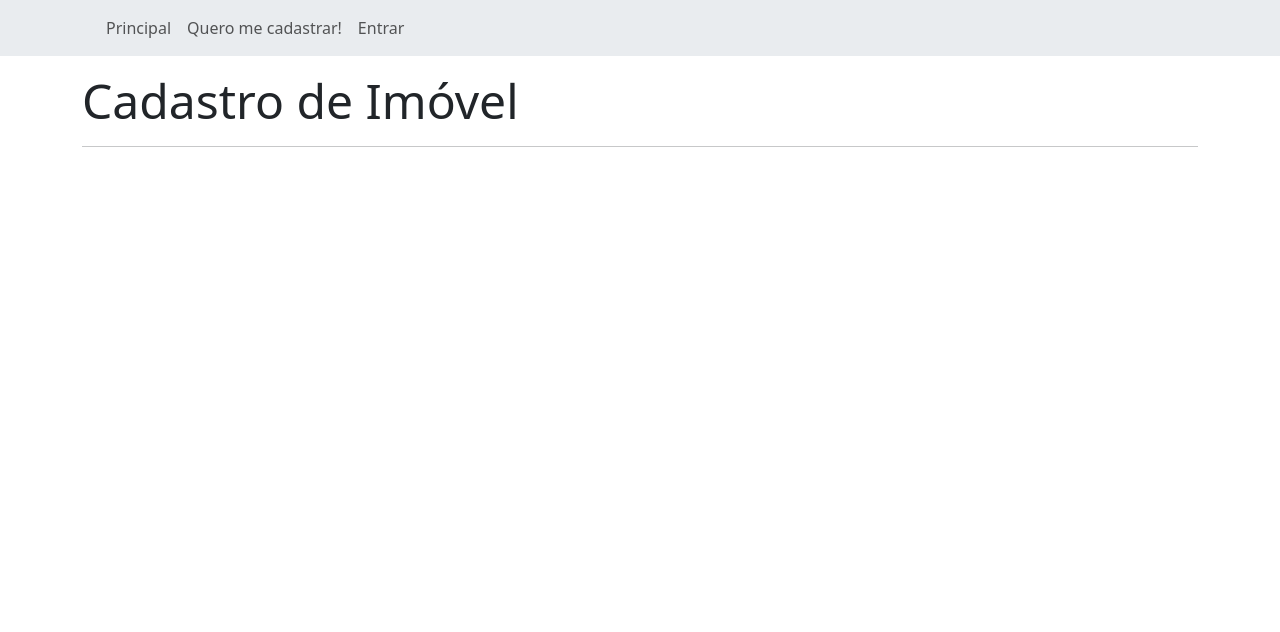
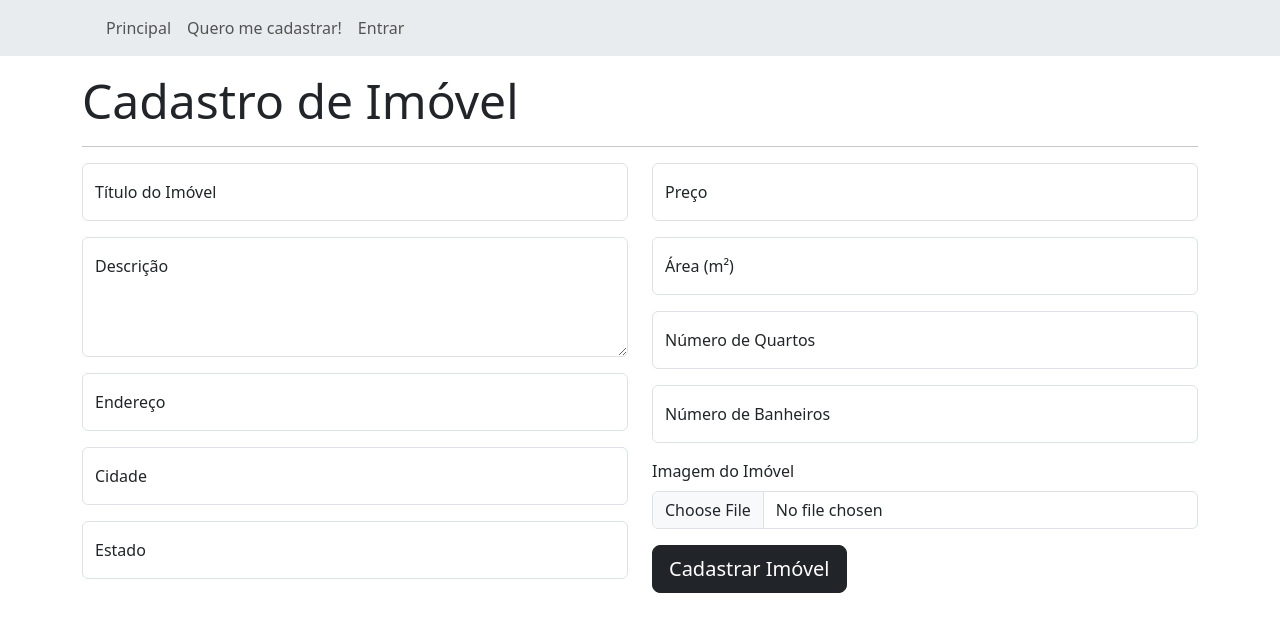
Before and after one commit to MirielleRosa/Imobi, a FastAPI app: template templates/cadastro_imovel.html in a window 1280 px wide. Shown: the top 632 px of the page. Run offline with FastAPI, Linux system fonts and the light colour scheme; the template is opened without the code that fills it, so the values that code supplies are empty; some libraries are stand-ins or nearby versions.

Commit message:
perfil e pagina imovel e cadastro de imovel com rotas funcionando

```diff
--- a/repositories/pessoa_repo.py
+++ b/repositories/pessoa_repo.py
@@ -45,7 +45,7 @@ class PessoaRepo:
             with obter_conexao() as conexao:
                 cursor = conexao.cursor()
                 tuplas = cursor.execute(SQL_OBTER_TODOS).fetchall()
-                pessoas = [pessoa(*t) for t in tuplas]
+                pessoas = [pessoas(*t) for t in tuplas]
                 return pessoas
         except sqlite3.Error as ex:
             print(ex)
@@ -125,7 +125,7 @@ class PessoaRepo:
                 tuplas = cursor.execute(
                     SQL_OBTER_BUSCA, (termo, termo, tamanho_pagina, offset)
                 ).fetchall()
-                pessoas = [pessoa(*t) for t in tuplas]
+                pessoas = [pessoas(*t) for t in tuplas]
                 return pessoas
         except sqlite3.Error as ex:
             print(ex)
--- a/templates/cadastro_imovel.html
+++ b/templates/cadastro_imovel.html
@@ -1,6 +1,57 @@
 {% extends "base.html" %}
-{% block subtitulo %}Perfil{% endblock %}
+{% block subtitulo %}Cadastro de Imóvel{% endblock %}
 {% block conteudo %}
 <h1 class="display-5"><b>Cadastro de Imóvel</b></h1>
 <hr>
+<form class="row json-form" method="post" action="/post_cadastro_imovel" enctype="multipart/form-data">
+    <div class="col-12 col-lg-6">
+        <div class="form-floating mb-3">
+            <input type="text" class="form-control" id="titulo" name="titulo" placeholder=" ">
+            <label for="titulo">Título do Imóvel</label>
+        </div>
+        <div class="form-floating mb-3">
+            <textarea id="descricao" class="form-control" style="height: 120px" name="descricao" placeholder=" "></textarea>
+            <label for="descricao">Descrição</label>
+        </div>
+        <div class="form-floating mb-3">
+            <input type="text" class="form-control" id="endereco" name="endereco" placeholder=" ">
+            <label for="endereco">Endereço</label>
+        </div>
+        <div class="form-floating mb-3">
+            <input type="text" class="form-control" id="cidade" name="cidade" placeholder=" ">
+            <label for="cidade">Cidade</label>
+        </div>
+        <div class="form-floating mb-3">
+            <input type="text" class="form-control" id="estado" name="estado" placeholder=" ">
+            <label for="estado">Estado</label>
+        </div>
+    </div>
+    <div class="col-12 col-lg-6">
+        <div class="form-floating mb-3">
+            <input type="number" class="form-control" id="preco" name="preco" placeholder=" ">
+            <label for="preco">Preço</label>
+        </div>
+        <div class="form-floating mb-3">
+            <input type="number" class="form-control" id="area" name="area" placeholder=" ">
+            <label for="area">Área (m²)</label>
+        </div>
+        <div class="form-floating mb-3">
+            <input type="number" class="form-control" id="quartos" name="quartos" placeholder=" ">
+            <label for="quartos">Número de Quartos</label>
+        </div>
+        <div class="form-floating mb-3">
+            <input type="number" class="form-control" id="banheiros" name="banheiros" placeholder=" ">
+            <label for="banheiros">Número de Banheiros</label>
+        </div>
+        <div class="mb-3">
+            <label for="imagem" class="form-label">Imagem do Imóvel</label>
+            <input class="form-control" type="file" id="imagem" name="imagem">
+        </div>
+        <div>
+            <button type="submit" class="btn btn-dark btn-lg">Cadastrar Imóvel</button>
+        </div>
+    </div>
+</form>
+<script src="/static/js/formToJson.js"></script>
+<script src="/static/js/inputMasks.js"></script>
 {% endblock %}
--- a/templates/imoveis.html
+++ b/templates/imoveis.html
@@ -1,5 +1,5 @@
 {% extends "base.html" %}
-{% block subtitulo %}Perfil{% endblock %}
+{% block subtitulo %}Meus Imóveis{% endblock %}
 {% block conteudo %}
 <h1 class="display-5"><b>Meus Imóveis</b></h1>
 <hr>
```
Also changed, not shown: dados.db.
